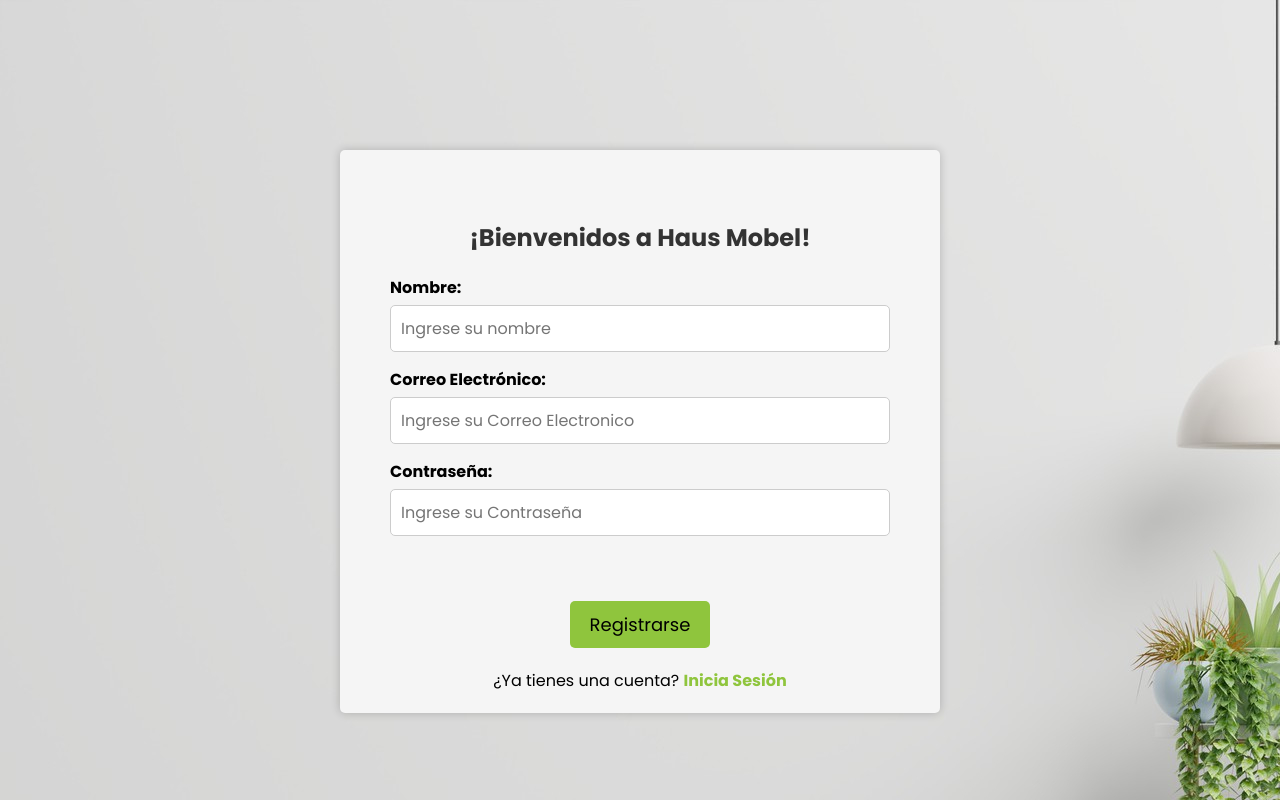
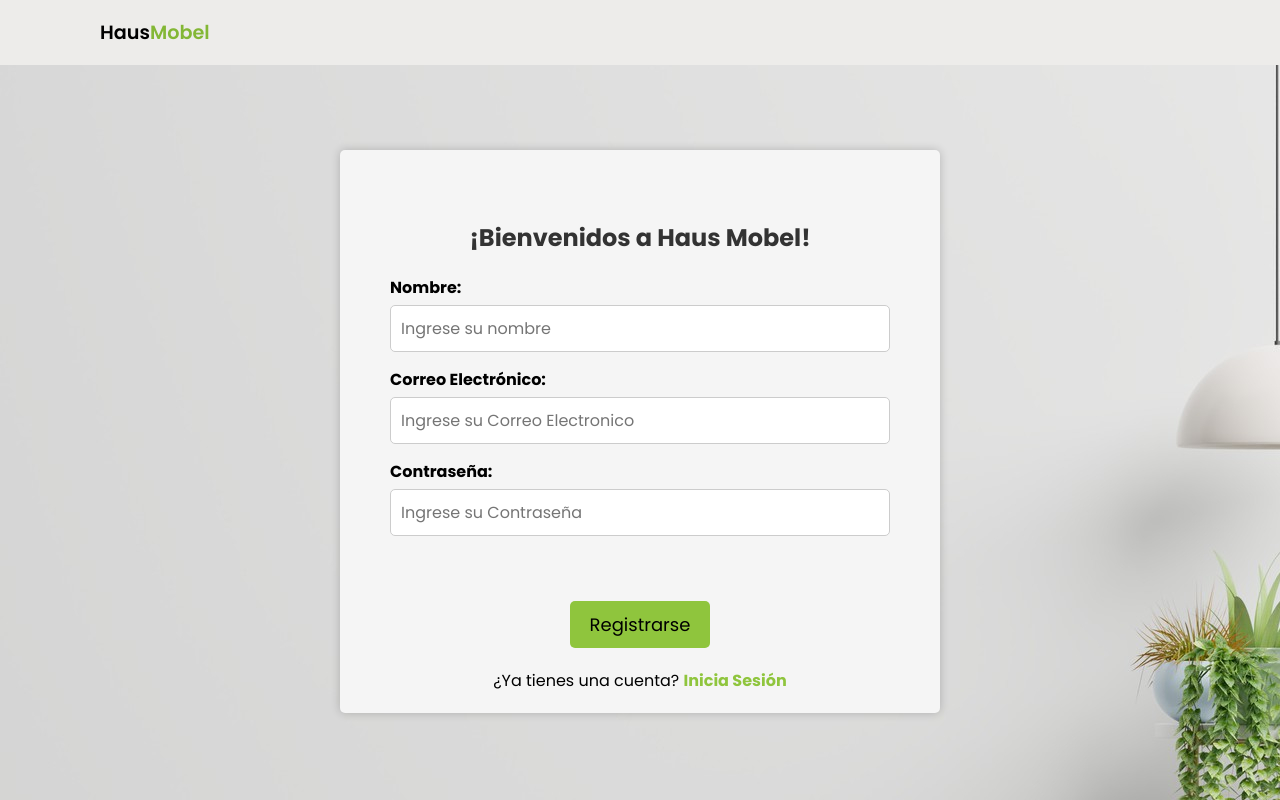
Before and after one commit to ProyectoIntegradorUno/proyecto.github.io, a plain HTML site: page Frontend/pages/registro.html in a window 1280 px wide. Drawn offline with nearby package versions, Linux system fonts and the light colour scheme; files whose address does not match are found by name.

Commit message:
agregue el nombre de la web

```diff
--- a/Frontend/pages/registro.html
+++ b/Frontend/pages/registro.html
@@ -18,6 +18,10 @@
       />
    </head>
   <body class="mi-clase" id="mi-body">
+    <header>
+      <a href="/" class="logo">Haus<span>Mobel</span></a>
+        <div class="bx bx-menu" id="menu-icon"></div>
+    </header>
     <div class="signup-container">
         <h1>¡Bienvenidos a Haus Mobel!</h1>
         <form action="procesar-registro.php" method="post"> <!-- Define la URL del archivo que procesará el formulario de registro -->
```
Also changed, not shown: Frontend/pages/contacto.html (+1 -1 lines), Frontend/pages/iniciodesesion.html (+4 -0 lines).
